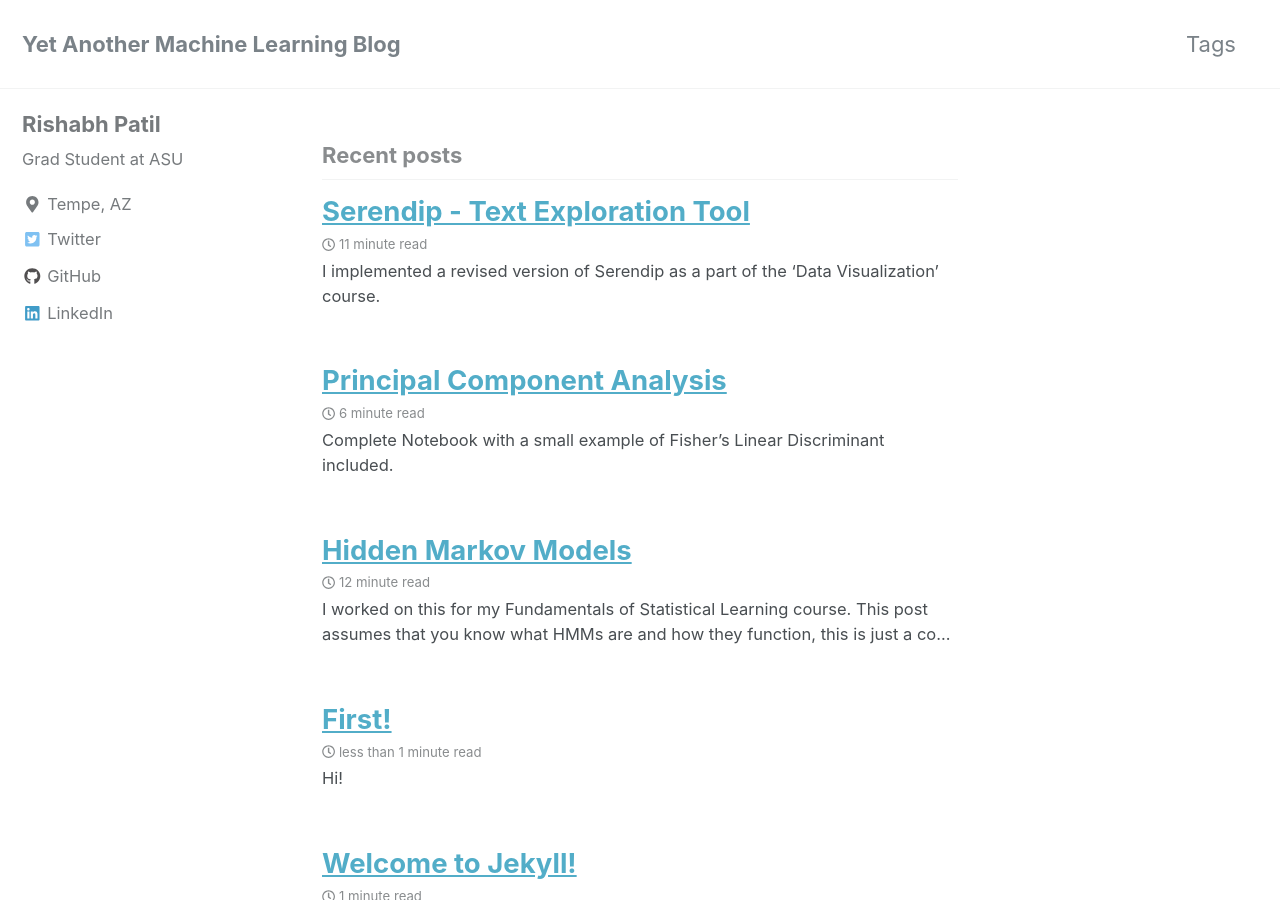
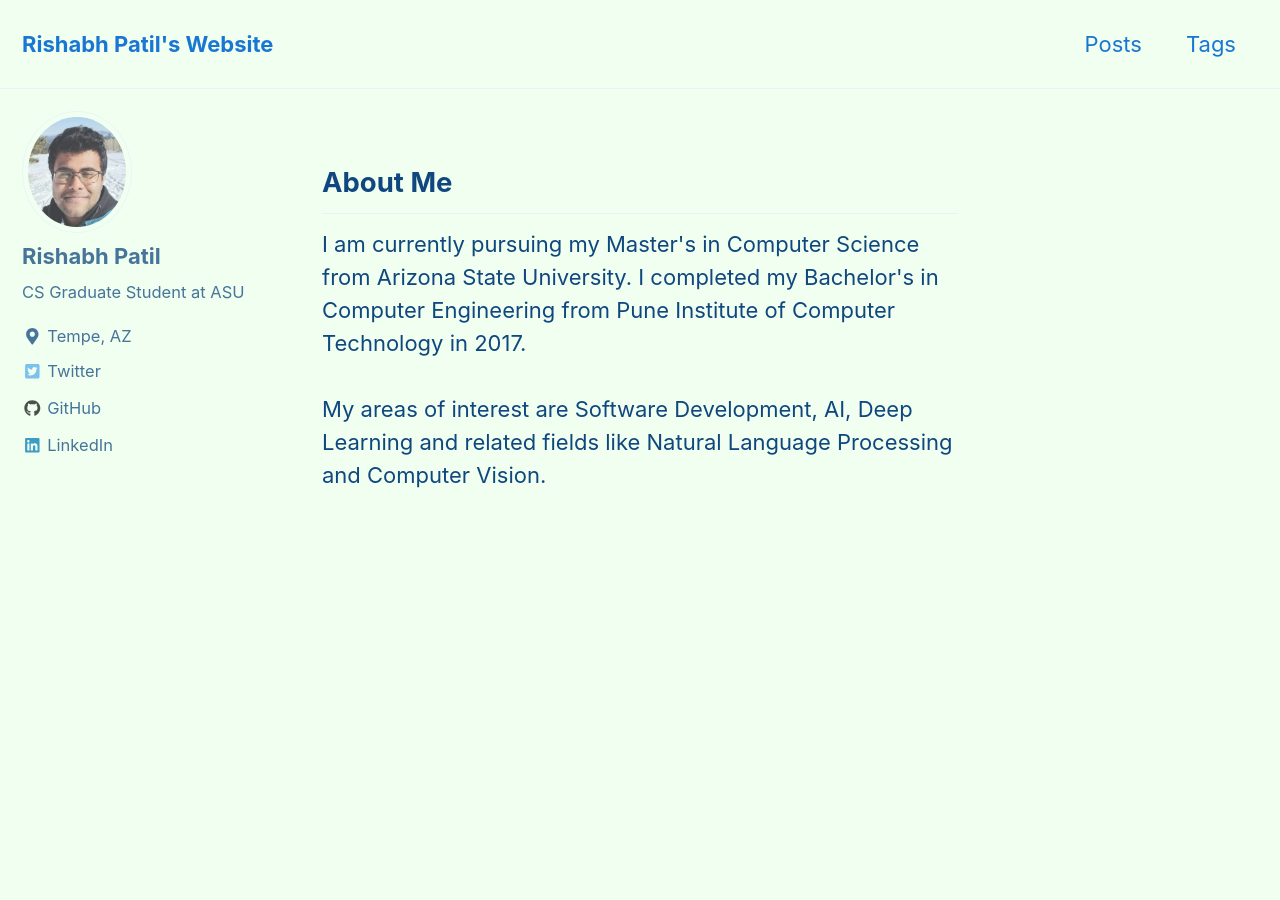
Before and after one commit to RishabhPatil/RishabhPatil.github.io, a Jekyll site: the page built from index.html, in a window 1280 px wide and 900 px high. Built offline with Jekyll 4.4.1, drawn with Linux system fonts in a browser that asks for light colours; cached includes are drawn as plain includes; nearby versions of some CDN libraries; the list of posts is cut into pages by our own code; some of the changed text lies outside the part shown.

Commit message:
Changed Landing Page

```diff
--- a/_config.yml
+++ b/_config.yml
@@ -12,20 +12,20 @@
 
 # theme                  : "minimal-mistakes-jekyll"
 # remote_theme           : "mmistakes/minimal-mistakes"
-minimal_mistakes_skin    : "default" # "air", "aqua", "contrast", "dark", "dirt", "neon", "mint", "plum", "sunrise"
+minimal_mistakes_skin    : "aqua" #"default" "air", "aqua", "contrast", "dark", "dirt", "neon", "mint", "plum", "sunrise"
 
 # Site Settings
 locale                   : "en-US"
-title                    : "Yet Another Machine Learning Blog"
+title                    : "Rishabh Patil's Website"
 title_separator          : "-"
-name                     : "Your Name"
-description              : "An amazing website."
+name                     : "Rishabh Patil"
+description              : "My website."
 url                      : # the base hostname & protocol for your site e.g. "https://mmistakes.github.io"
 baseurl                  : # the subpath of your site, e.g. "/blog"
 repository               : # GitHub username/repo-name e.g. "mmistakes/minimal-mistakes"
 teaser                   : # path of fallback teaser image, e.g. "/assets/images/500x300.png"
 # breadcrumbs            : false # true, false (default)
-words_per_minute         : 100
+words_per_minute         : 60
 comments:
   provider               : # false (default), "disqus", "discourse", "facebook", "google-plus", "staticman", "staticman_v2" "custom"
   disqus:
@@ -102,8 +102,8 @@ analytics:
 # Site Author
 author:
   name             : "Rishabh Patil"
-  avatar           : # path of avatar image, e.g. "/assets/images/bio-photo.jpg"
-  bio              : "Grad Student at ASU"
+  avatar           : "/assets/img/RishabhPatil.jpg" # path of avatar image, e.g. "/assets/images/bio-photo.jpg"
+  bio              : "CS Graduate Student at ASU"
   location         : "Tempe, AZ"
   email            :
   links:
@@ -127,7 +127,7 @@ author:
       # url: "https://instagram.com/"
     - label: "LinkedIn"
       icon: "fab fa-fw fa-linkedin"
-      url: "linkedin.com/in/RishabhPatil"
+      url: "https://linkedin.com/in/RishabhPatil"
 
 
 # Site Footer
--- a/_data/navigation.yml
+++ b/_data/navigation.yml
@@ -2,6 +2,8 @@
 main:
   # - title: "Quick-Start Guide"
     # url: https://mmistakes.github.io/minimal-mistakes/docs/quick-start-guide/
+  - title: "Posts"
+    url: /Posts/
   - title: "Tags"
     url: /tags/
   # - title: "About"
--- a/index.html
+++ b/index.html
@@ -1,4 +1,10 @@
 ---
-layout: home
+layout: single
 author_profile: true
 ---
+
+<h2>About Me</h2>
+I am currently pursuing my Master's in Computer Science from Arizona State University.
+I completed my Bachelor's in Computer Engineering from Pune Institute of Computer Technology in 2017.
+<br><br>
+My areas of interest are Software Development, AI, Deep Learning and related fields like Natural Language Processing and Computer Vision.
```
Also changed, not shown: posts/index.md (added, +4 -0 lines), assets/img/IMG_20181209_113110.jpg (added), assets/img/RishabhPatil.jpg (added).
